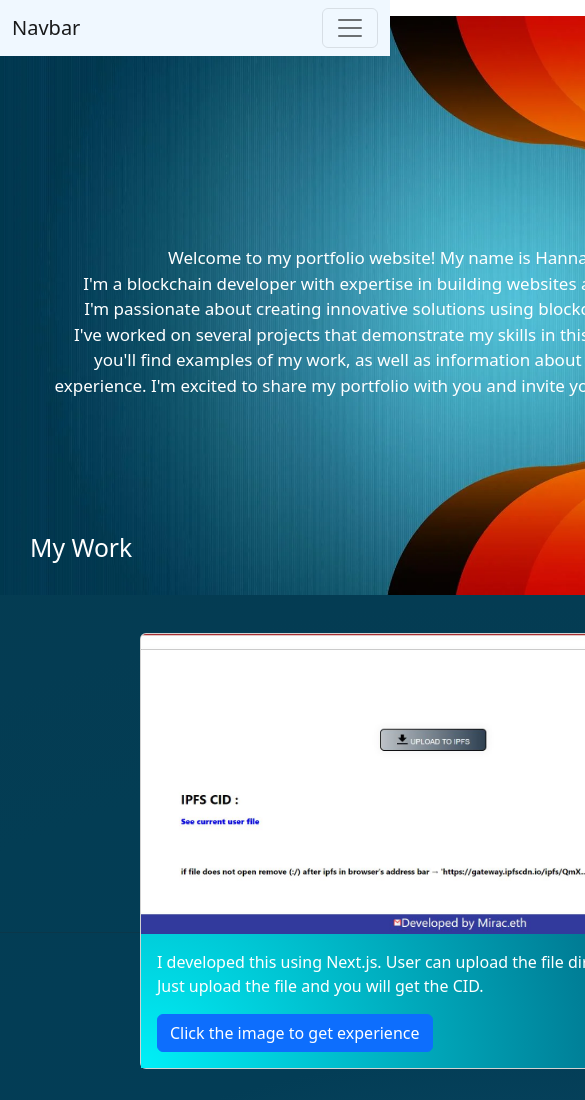
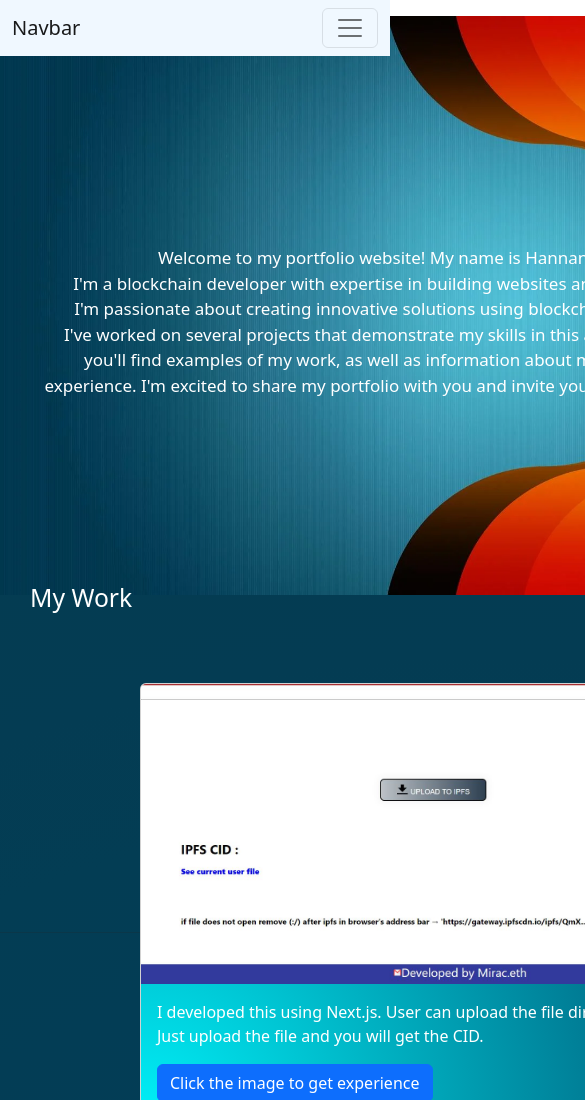
Before and after one commit to placeparks/portfolio, a Next.js app: page / in a window 390 px wide. Shown: the top 1100 px of the page, 585 px wide, since content can reach past the window. Built offline with nearby package versions, Linux system fonts and the light colour scheme.

Commit message:
Update globals.css

```diff
--- a/styles/globals.css
+++ b/styles/globals.css
@@ -84,10 +84,10 @@ margin-left: 90px;
     margin-top: 70px;
   }
   .port-body{
-    margin-top: -500px;
+    margin-top: -450px;
     background-image: radial-gradient(circle, #4fbdd3, #3fa3bc, #308aa5, #22718e, #155a76, #0f506b, #094661, #033d56, #033d55, #033d54, #043c53, #043c52);
    height: 3150px;
-Width:1050px;
+Width:1010px;
   }
   .work{
     color: white;
@@ -102,7 +102,7 @@ Width:1050px;
     margin-top: -350px;
     color: white;
     font-size: 17px;
-    margin-left: 450px;
+    margin-left: 430px;
     text-align: center;
   }
 
```
